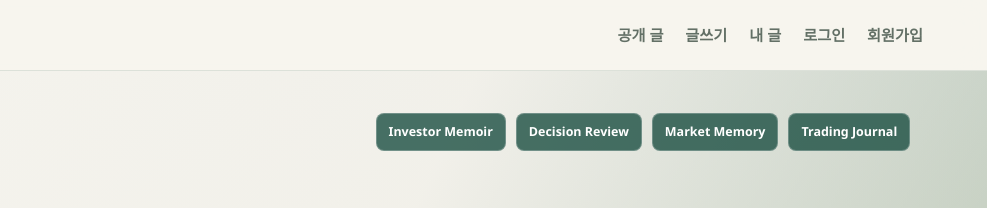
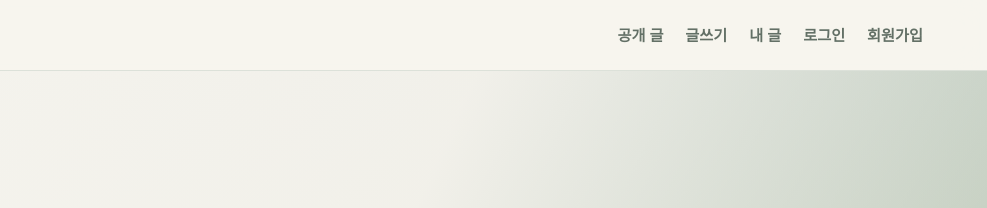
Before and after one commit to kangdavis/DataAnalysis, a website: page deploy-package/index.html in a window 1280 px wide. Shown: the top 208 px of the page, 293-1280 px from the left. Drawn offline with Linux system fonts and the light colour scheme; no server answers.

Commit message:
Add files via upload

```diff
--- a/deploy-package/index.html
+++ b/deploy-package/index.html
@@ -24,12 +24,6 @@
     <main id="top">
       <section class="hero" aria-labelledby="hero-title">
         <div class="hero-visual" aria-hidden="true">
-          <div class="ticker-strip">
-            <span>Investor Memoir</span>
-            <span>Decision Review</span>
-            <span>Market Memory</span>
-            <span>Trading Journal</span>
-          </div>
           <svg class="chart-line" viewBox="0 0 900 360">
             <path d="M30 270 C120 210 150 250 230 188 S370 150 450 176 S590 238 685 126 S800 92 870 55" />
             <circle cx="870" cy="55" r="8" />
```
